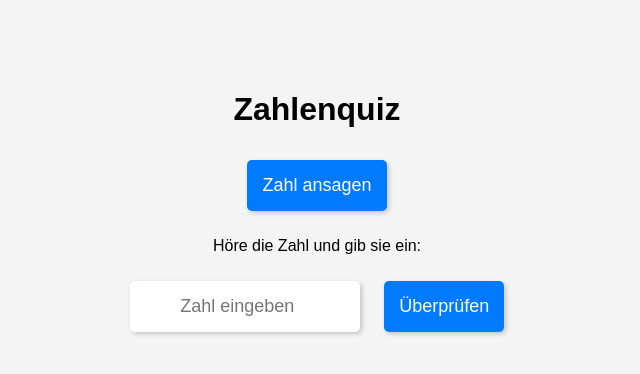
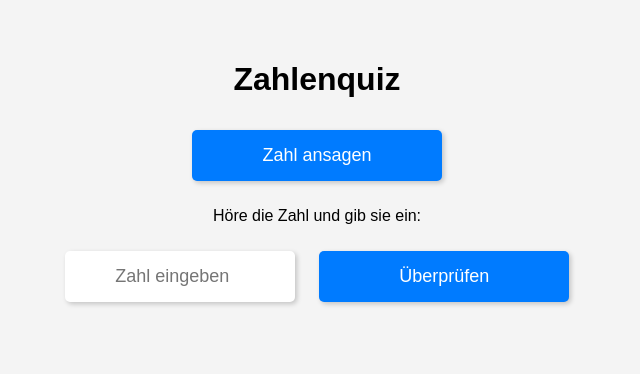
Before and after one commit to Sultani-Ali/Zahlen, a plain HTML site: page index.html in a window 1280 px wide. Shown: the whole page, without its empty margins (323-963 px from the left). Drawn offline with Linux system fonts and the light colour scheme.

Commit message:
Update and rename voice.html to index.html

```diff
--- a/voice.html
+++ b/index.html
@@ -8,9 +8,10 @@
         body {
             font-family: Arial, sans-serif;
             text-align: center;
-            margin: 50px;
+            margin: 20px auto;
             padding: 20px;
             background-color: #f4f4f4;
+            max-width: 90vw;
         }
         button, input {
             padding: 15px;
@@ -24,12 +25,15 @@
             background-color: #007bff;
             color: white;
             cursor: pointer;
+            touch-action: manipulation;
+            width:90%;
+            max-width:250px;
         }
         button:hover {
             background-color: #0056b3;
         }
         input {
-            width: 80%;
+            width: 100%;
             max-width: 200px;
             text-align: center;
         }
```
